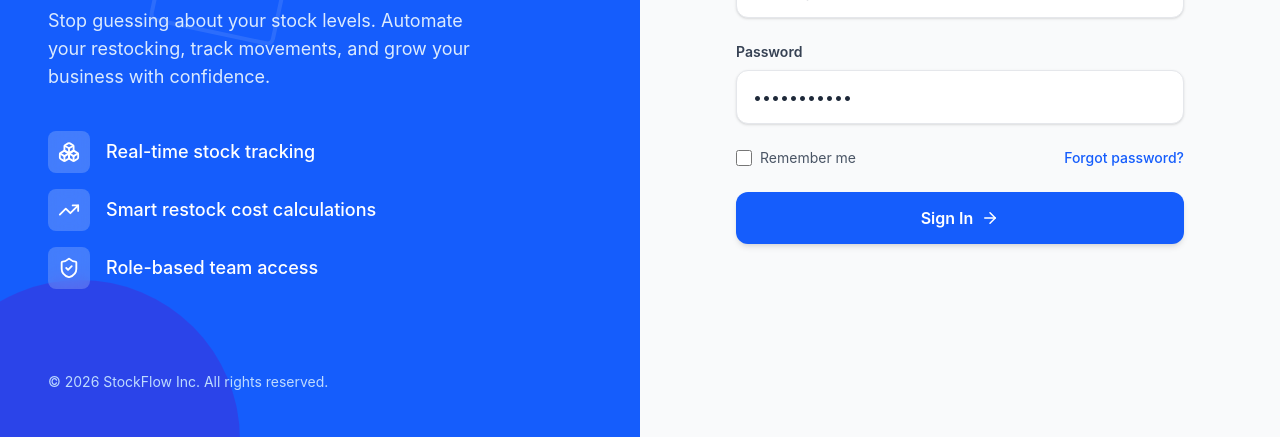
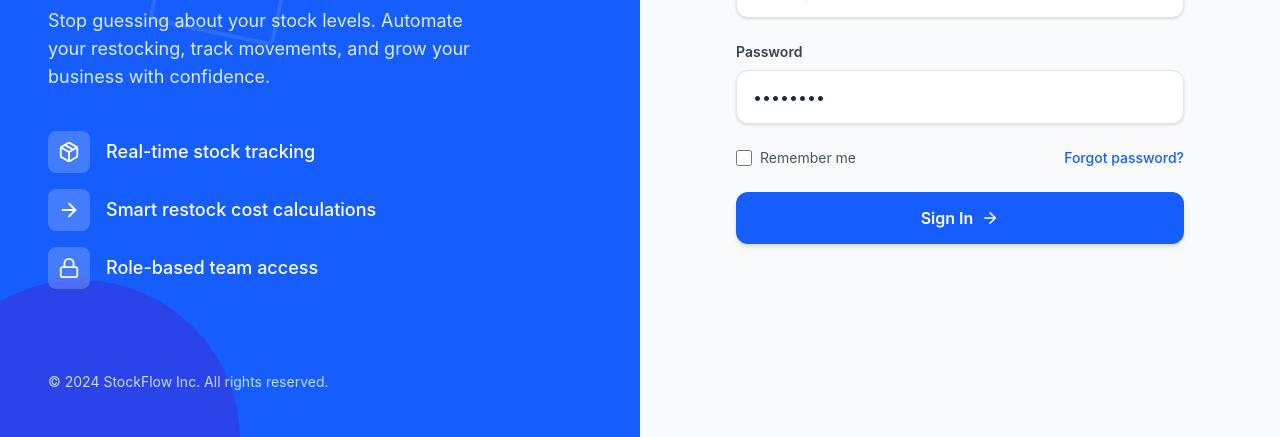
Before and after one commit to Trysonjr/Stockflow, a React (Vite) app in the folder frontend--/: page /login in a window 1280 px wide. Shown: the part 360-797 px from the top of the page. Built offline with nearby package versions, Linux system fonts and the light colour scheme; the HTML template or start-up script is replaced by a standard one.

Commit message:
Update API calls for Railway hosting

```diff
--- a/frontend--/src/components/Layout.jsx
+++ b/frontend--/src/components/Layout.jsx
@@ -1,9 +1,9 @@
 import React, { useState, useEffect } from 'react';
 import { Link } from 'react-router-dom';
+import { LayoutDashboard, Package, RefreshCw, Moon, Sun, LogOut, Bell, AlertTriangle, XCircle, History } from 'lucide-react';
 import { useTheme } from '../context/ThemeContext';
 import { useAuth } from '../context/AuthContext';
 import axios from 'axios';
-import { LayoutDashboard, Package, RefreshCw, Moon, Sun, LogOut, Bell, AlertTriangle, XCircle, History } from 'lucide-react';
 
 const Layout = ({ children }) => {
     const { darkMode, toggleDarkMode } = useTheme();
@@ -16,7 +16,7 @@ const Layout = ({ children }) => {
         const fetchNotifications = async () => {
             try {
                 const token = localStorage.getItem('token');
-                const res = await axios.get('http://localhost:5000/api/products', {
+                const res = await axios.get(`${import.meta.env.VITE_API_URL || 'http://localhost:5000/api'}/products`, {
                     headers: { Authorization: `Bearer ${token}` }
                 });
                 const lowStock = res.data.filter(p => p.current_quantity <= p.min_stock_level);
@@ -28,11 +28,10 @@ const Layout = ({ children }) => {
         fetchNotifications();
     }, []);
 
-    // Filter out Restock page if user is not Admin
-      const navItems = [
+    const navItems = [
         { name: 'Dashboard', icon: LayoutDashboard, path: '/' },
         { name: 'Products', icon: Package, path: '/products' },
-        { name: 'History', icon: History, path: '/history' }, // <-- ADDED
+        { name: 'History', icon: History, path: '/history' },
         { name: 'Restock', icon: RefreshCw, path: '/restock', adminOnly: true },
     ].filter(item => !item.adminOnly || (user && user.role === 'Admin'));
 
@@ -118,7 +117,6 @@ const Layout = ({ children }) => {
                                             )}
                                         </div>
 
-                                          {/* Only show this button if the user is an Admin */}
                                         {lowStockItems.length > 0 && user?.role === 'Admin' && (
                                             <Link to="/restock" onClick={() => { setActive('Restock'); setShowNotifications(false); }} className="block w-full text-center p-3 bg-gray-50 dark:bg-gray-900/50 text-primary font-medium text-sm hover:bg-gray-100 dark:hover:bg-gray-900 transition-colors">
                                                 View Restock List
--- a/frontend--/src/pages/Dashboard.jsx
+++ b/frontend--/src/pages/Dashboard.jsx
@@ -1,12 +1,13 @@
 import React, { useState, useEffect } from 'react';
+import { useAuth } from '../context/AuthContext';
 import { Package, AlertTriangle, XCircle, TrendingUp, ArrowDownToLine, ArrowUpFromLine, X, DollarSign, Wallet, PiggyBank } from 'lucide-react';
 import { AreaChart, Area, XAxis, YAxis, Tooltip, ResponsiveContainer, CartesianGrid, Legend } from 'recharts';
 import axios from 'axios';
-import { useAuth } from '../context/AuthContext';
 
 const Dashboard = () => {
     const { user } = useAuth();
     const isAdmin = user?.role === 'Admin';
+
     const [stats, setStats] = useState({ total: 0, lowStock: 0, outStock: 0, recent: [], assetValue: 0, potentialRevenue: 0, potentialProfit: 0 });
     const [activeDay, setActiveDay] = useState(null);
 
@@ -14,7 +15,7 @@ const Dashboard = () => {
         const fetchStats = async () => {
             try {
                 const token = localStorage.getItem('token');
-                const res = await axios.get('http://localhost:5000/api/inventory/stats', {
+                const res = await axios.get(`${import.meta.env.VITE_API_URL || 'http://localhost:5000/api'}/inventory/stats`, {
                     headers: { Authorization: `Bearer ${token}` }
                 });
                 setStats(res.data);
@@ -44,7 +45,6 @@ const Dashboard = () => {
         if (payload) setActiveDay(payload);
     };
 
-    // Helper to format numbers as currency
     const formatCurrency = (amount) => {
         return new Intl.NumberFormat('en-US', { style: 'currency', currency: 'USD' }).format(amount);
     };
@@ -82,7 +82,7 @@ const Dashboard = () => {
                 </div>
             </div>
 
-            {/* NEW: Financial Valuation Cards (Admin Only) */}
+            {/* Financial Valuation Cards (Admin Only) */}
             {isAdmin && (
                 <div className="grid grid-cols-1 md:grid-cols-3 gap-6">
                     <div className="card flex items-center gap-4">
@@ -113,7 +113,6 @@ const Dashboard = () => {
                         </div>
                     </div>
                 </div>
-
             )}
 
             <div className="grid grid-cols-1 lg:grid-cols-3 gap-6">
--- a/frontend--/src/pages/History.jsx
+++ b/frontend--/src/pages/History.jsx
@@ -10,7 +10,7 @@ const History = () => {
     useEffect(() => {
         const fetchMovements = async () => {
             try {
-                const res = await axios.get('http://localhost:5000/api/inventory/movements', {
+                const res = await axios.get(`${import.meta.env.VITE_API_URL || 'http://localhost:5000/api'}/inventory/movements`, {
                     headers: { Authorization: `Bearer ${token}` }
                 });
                 setMovements(res.data);
@@ -27,7 +27,6 @@ const History = () => {
         m.reason?.toLowerCase().includes(search.toLowerCase())
     );
 
-    // Format date to be readable
     const formatDate = (dateString) => {
         const options = { year: 'numeric', month: 'short', day: 'numeric', hour: '2-digit', minute: '2-digit' };
         return new Date(dateString).toLocaleDateString(undefined, options);
--- a/frontend--/src/pages/Login.jsx
+++ b/frontend--/src/pages/Login.jsx
@@ -1,19 +1,19 @@
 import React, { useState } from 'react';
 import { useAuth } from '../context/AuthContext';
 import { useNavigate } from 'react-router-dom';
-import { Package, LogIn, Boxes, TrendingUp, ShieldCheck, ArrowRight } from 'lucide-react';
+import { Package, LogIn, Mail, Lock, ArrowRight } from 'lucide-react';
 import axios from 'axios';
 
 const Login = () => {
     const [email, setEmail] = useState('admin@stockflow.com');
-    const [password, setPassword] = useState('password123');
+    const [password, setPassword] = useState('temppass');
     const { login } = useAuth();
     const navigate = useNavigate();
 
     const handleLogin = async (e) => {
         e.preventDefault();
         try {
-            const res = await axios.post('http://localhost:5000/api/auth/login', { email, password });
+            const res = await axios.post(`${import.meta.env.VITE_API_URL || 'http://localhost:5000/api'}/auth/login`, { email, password });
             login(res.data.user, res.data.token);
             navigate('/');
         } catch (err) {
@@ -51,19 +51,19 @@ const Login = () => {
                     <div className="space-y-4 pt-4">
                         <div className="flex items-center gap-4">
                             <div className="bg-white/20 p-2.5 rounded-lg backdrop-blur-sm">
-                                <Boxes size={22} />
+                                <Package size={22} />
                             </div>
                             <p className="font-medium text-lg">Real-time stock tracking</p>
                         </div>
                         <div className="flex items-center gap-4">
                             <div className="bg-white/20 p-2.5 rounded-lg backdrop-blur-sm">
-                                <TrendingUp size={22} />
+                                <ArrowRight size={22} />
                             </div>
                             <p className="font-medium text-lg">Smart restock cost calculations</p>
                         </div>
                         <div className="flex items-center gap-4">
                             <div className="bg-white/20 p-2.5 rounded-lg backdrop-blur-sm">
-                                <ShieldCheck size={22} />
+                                <Lock size={22} />
                             </div>
                             <p className="font-medium text-lg">Role-based team access</p>
                         </div>
@@ -72,7 +72,7 @@ const Login = () => {
 
                 {/* Footer */}
                 <div className="relative z-10 text-sm text-blue-200">
-                    © 2026 StockFlow Inc. All rights reserved.
+                    © 2024 StockFlow Inc. All rights reserved.
                 </div>
             </div>
 
--- a/frontend--/src/pages/Restock.jsx
+++ b/frontend--/src/pages/Restock.jsx
@@ -9,7 +9,7 @@ const Restock = () => {
     useEffect(() => {
         const fetchLowStock = async () => {
             try {
-                const res = await axios.get('http://localhost:5000/api/products', { headers: { Authorization: `Bearer ${token}` } });
+                const res = await axios.get(`${import.meta.env.VITE_API_URL || 'http://localhost:5000/api'}/products`, { headers: { Authorization: `Bearer ${token}` } });
                 const lowStock = res.data.filter(p => p.current_quantity <= p.min_stock_level);
                 const withCost = lowStock.map(p => ({
                     ...p,
```
Also changed, not shown: frontend--/src/pages/Products.jsx (+13 -28 lines). Lines whose indentation alone changed are shown as unchanged.
